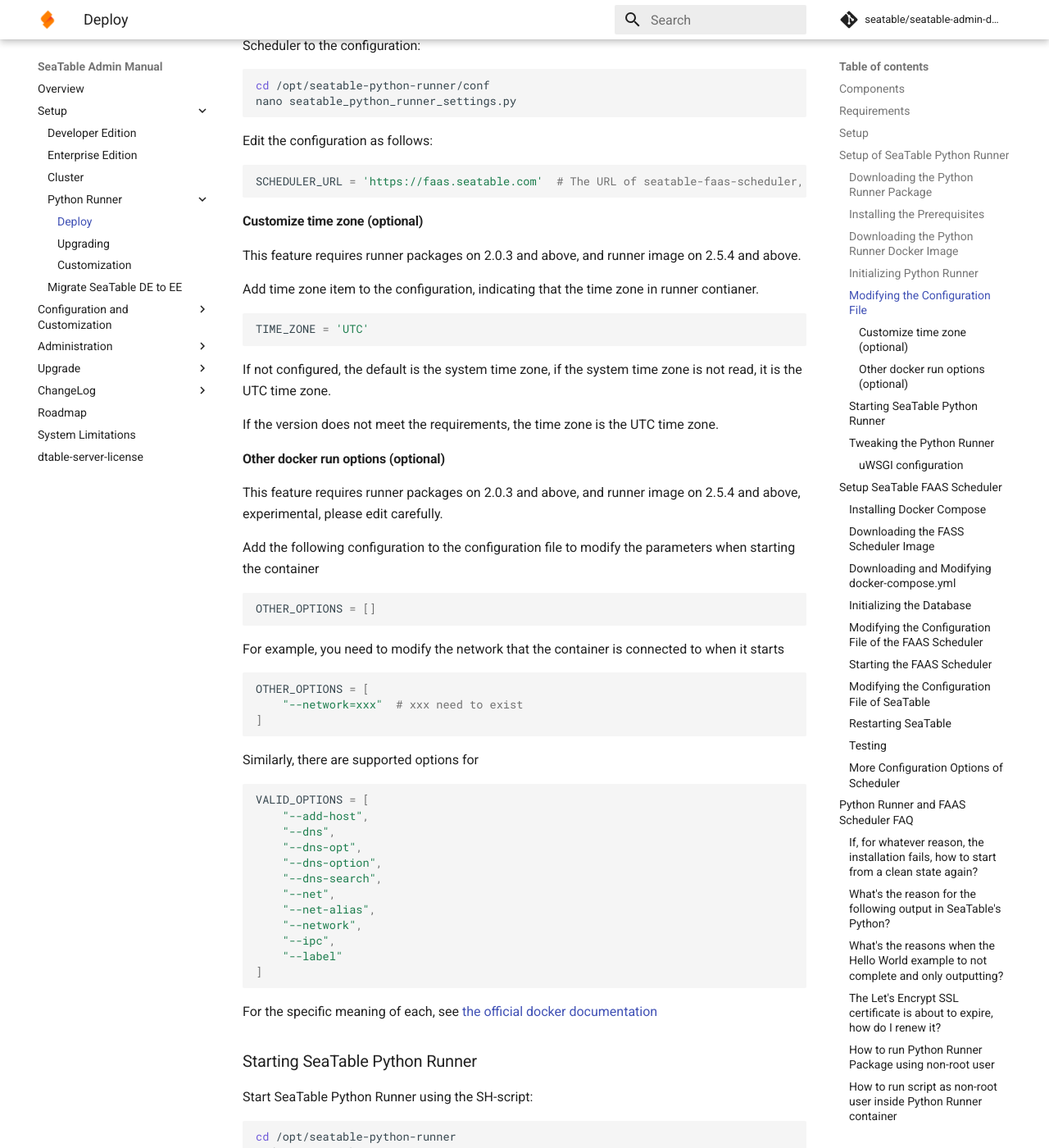
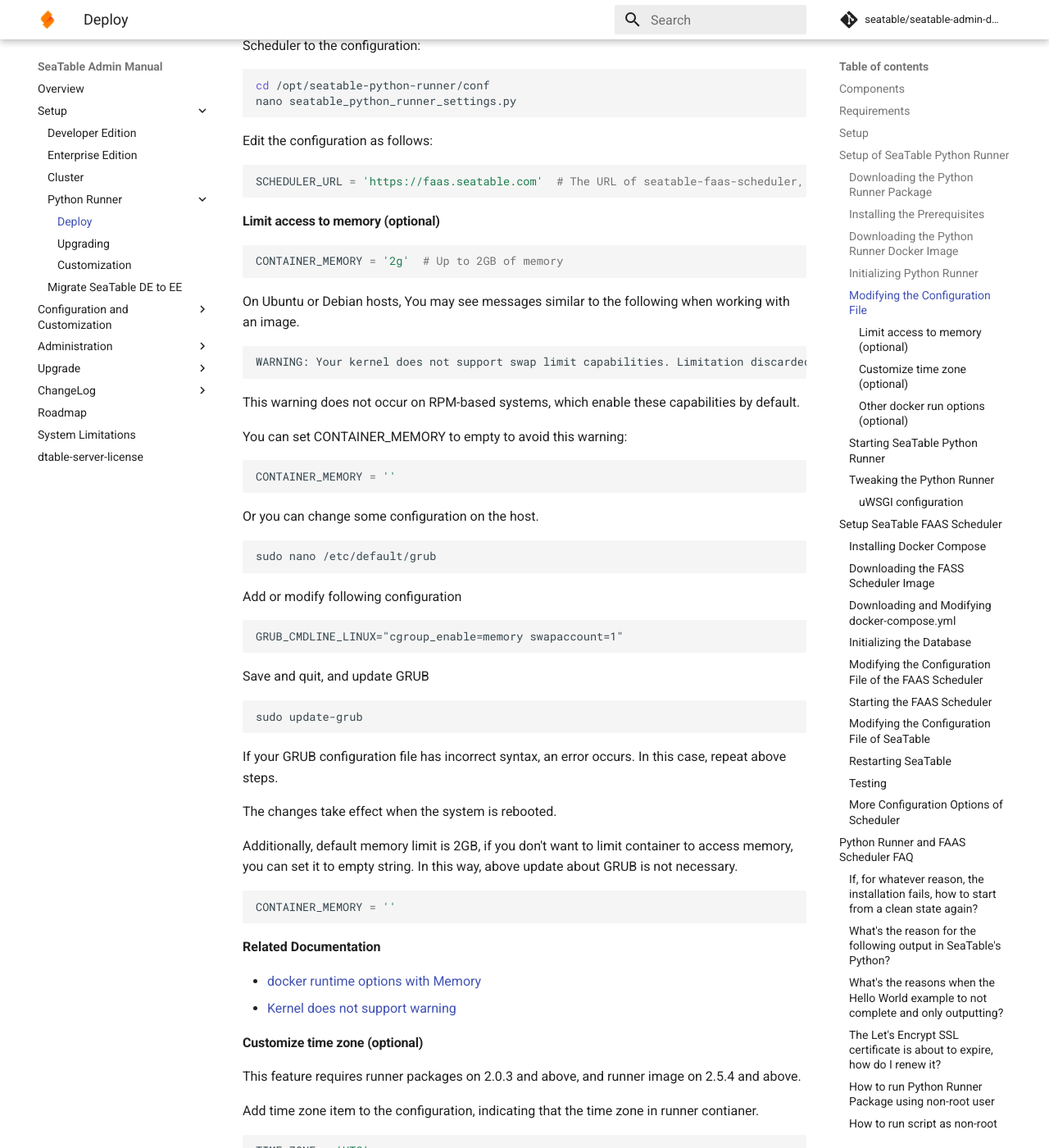
Before and after one commit to seatable/seatable-admin-docs, an MkDocs documentation site: the page built from manual/docker/Python-Runner/Deploy SeaTable Python Runner.md, in a window 1280 px wide and 1400 px high, scrolled down 3333 px. Shown: the whole window at 82% size. Built offline with MkDocs 1.6.1 and Material for MkDocs 9.7.7, drawn with Linux system fonts in a browser that asks for light colours; comment, search, counter and statistics services are not loaded.

Commit message:
add python runner memory config instruction (#70)
* add python runner memory config instruction

* Update Deploy SeaTable Python Runner.md

Co-authored-by: Daniel Pan <freeplant@gmail.com>

````diff
--- a/manual/docker/Python-Runner/Deploy SeaTable Python Runner.md
+++ b/manual/docker/Python-Runner/Deploy SeaTable Python Runner.md
@@ -115,6 +115,59 @@
 ``` py
 SCHEDULER_URL = 'https://faas.seatable.com'  # The URL of seatable-faas-scheduler, if you use an IP address, please add http://
 ```
+
+#### Limit access to memory (optional)
+
+``` py
+CONTAINER_MEMORY = '2g'  # Up to 2GB of memory
+```
+
+On Ubuntu or Debian hosts, You may see messages similar to the following when working with an image.
+
+```
+WARNING: Your kernel does not support swap limit capabilities. Limitation discarded.
+```
+
+This warning does not occur on RPM-based systems, which enable these capabilities by default.
+
+You can set CONTAINER_MEMORY to empty to avoid this warning:
+
+``` py
+CONTAINER_MEMORY = ''
+```
+
+Or you can change some configuration on the host.
+
+``` bash
+sudo nano /etc/default/grub
+```
+
+Add or modify following configuration
+
+```
+GRUB_CMDLINE_LINUX="cgroup_enable=memory swapaccount=1"
+```
+
+Save and quit, and update GRUB
+
+``` bash
+sudo update-grub
+```
+
+If your GRUB configuration file has incorrect syntax, an error occurs. In this case, repeat above steps.
+
+The changes take effect when the system is rebooted.
+
+Additionally, default memory limit is 2GB, if you don't want to limit container to access memory, you can set it to empty string. In this way, above update about GRUB is not necessary.
+
+``` py
+CONTAINER_MEMORY = ''
+```
+
+**Related Documentation**
+
+* [docker runtime options with Memory](https://docs.docker.com/config/containers/resource_constraints/#memory)
+* [Kernel does not support warning](https://docs.docker.com/engine/install/linux-postinstall/#your-kernel-does-not-support-cgroup-swap-limit-capabilities)
 
 #### Customize time zone (optional)
 
````
